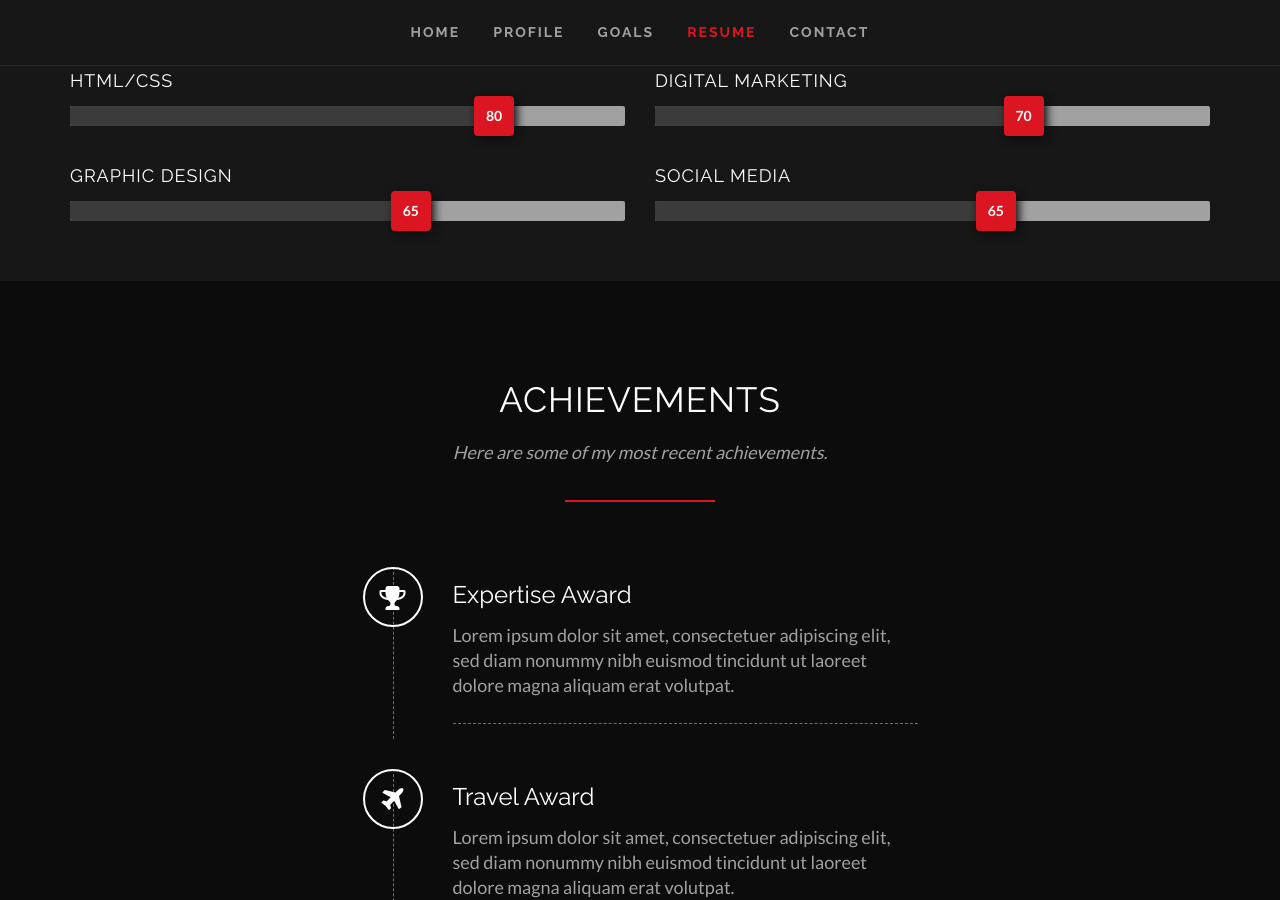
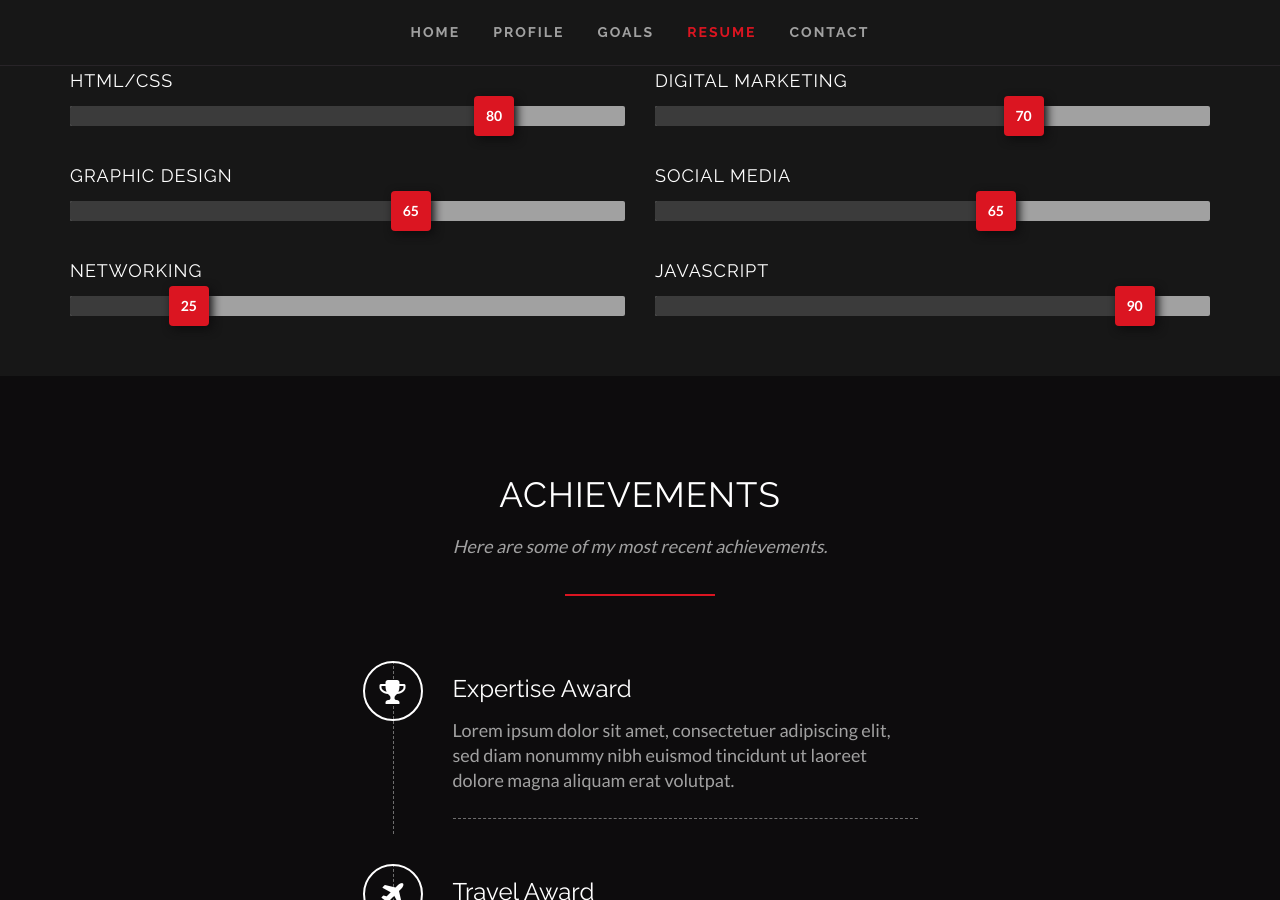
Before and after one commit to clearcareer/IskenderResume, a Jekyll site: the page built from index.html, in a window 1280 px wide and 900 px high, scrolled down 3804 px. Built offline with Jekyll 4.4.1, drawn with Linux system fonts in a browser that asks for light colours; some web fonts are replaced.

Commit message:
Updated '/index.html' via CloudCannon

```diff
--- a/index.html
+++ b/index.html
@@ -61,6 +61,10 @@
     level: 65
   - name: Social Media
     level: 65
+  - name: Networking
+    level: 25
+  - name: Javascript
+    level: 90
 achievements:
   - name: Expertise Award
     description: 'Lorem ipsum dolor sit amet, consectetuer adipiscing elit, sed diam nonummy nibh euismod tincidunt ut laoreet dolore magna aliquam erat volutpat.'
```
